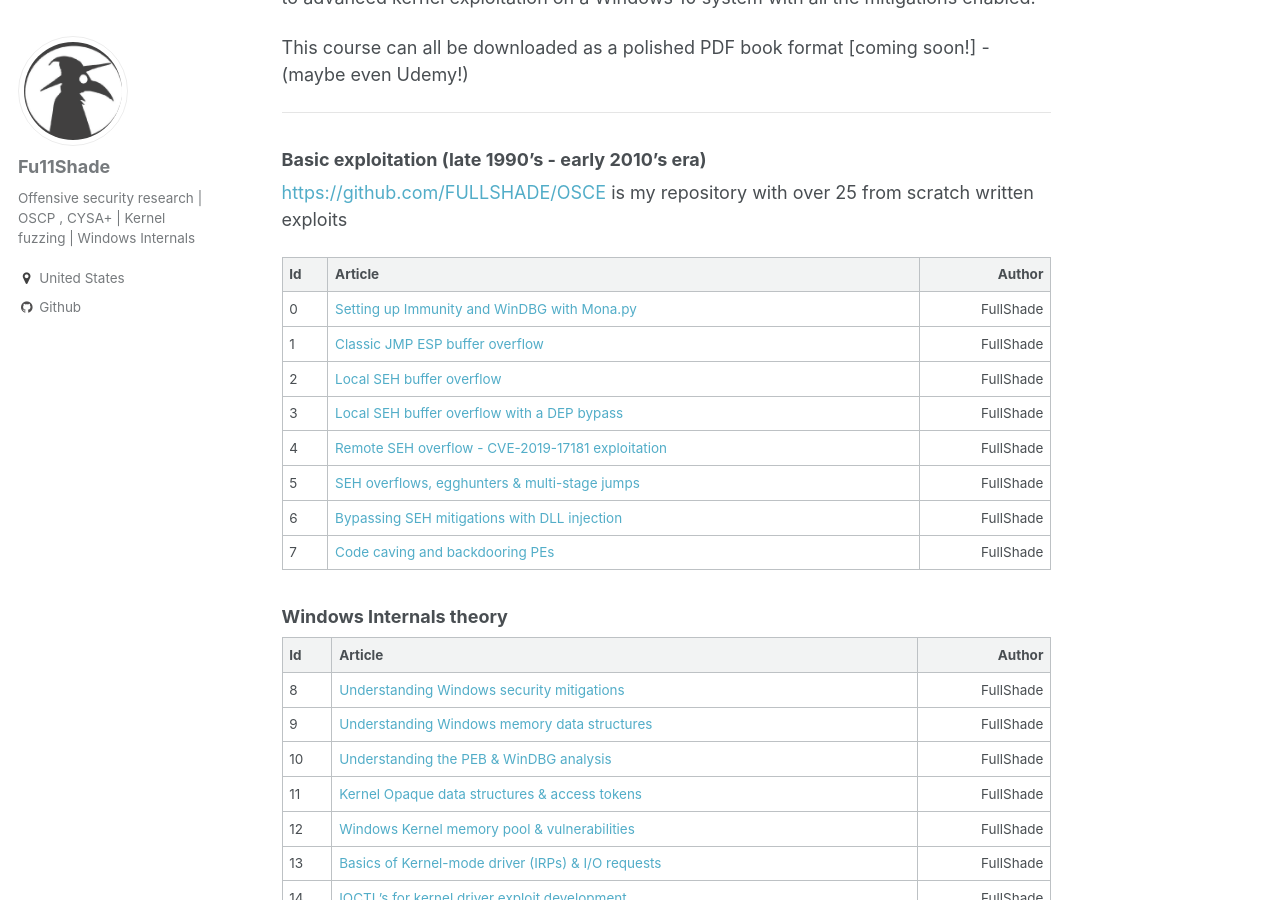
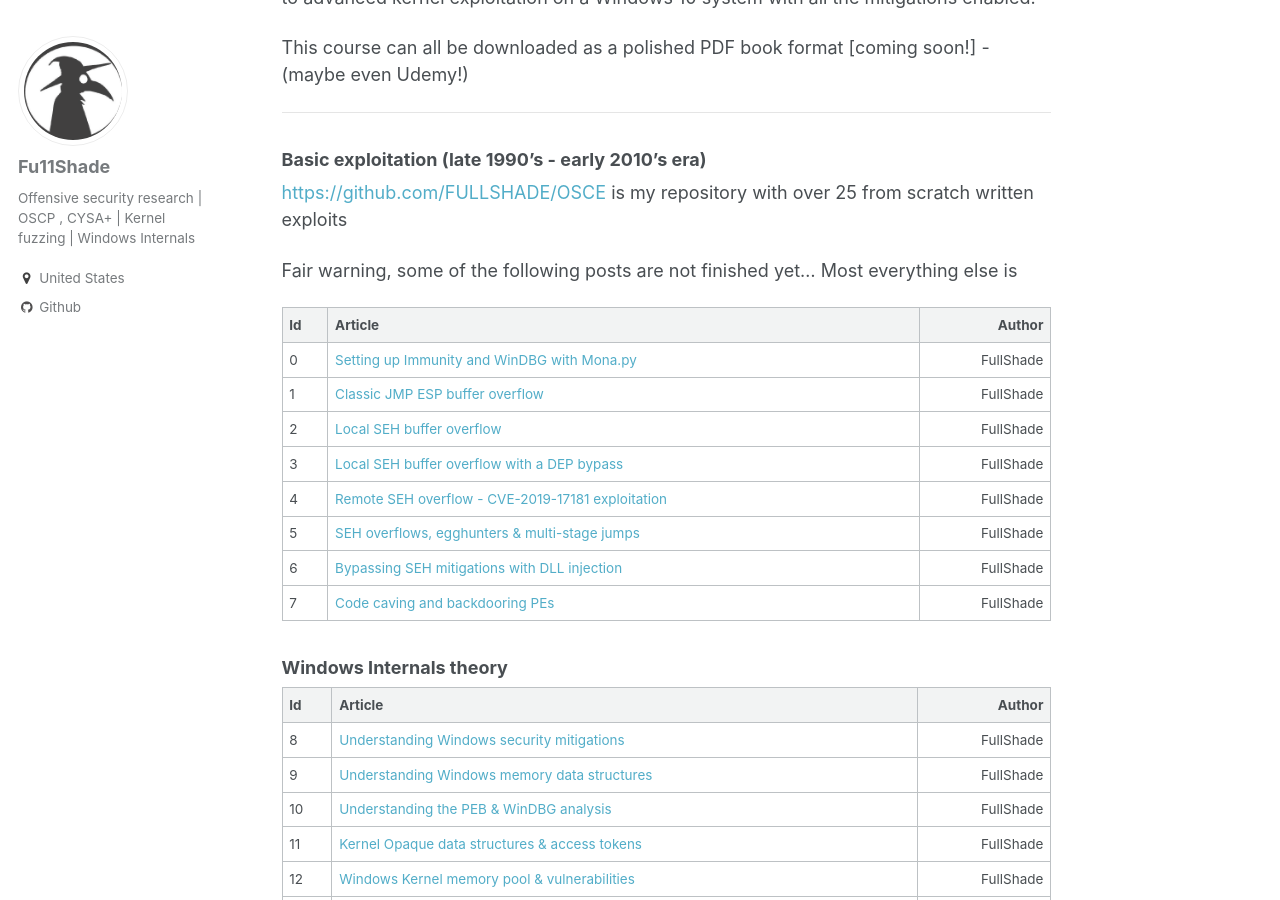
Before and after one commit to asdyxcyxc/FULLSHADE.github.io, a Jekyll site: the page built from _pages/windows-exploitation-pathway.md, in a window 1280 px wide and 900 px high, scrolled down 362 px. Built offline with Jekyll 4.4.1, drawn with Linux system fonts in a browser that asks for light colours.

Commit message:
Update windows-exploitation-pathway.md

```diff
--- a/_pages/windows-exploitation-pathway.md
+++ b/_pages/windows-exploitation-pathway.md
@@ -16,6 +16,8 @@ This course can all be downloaded as a polished PDF book format [coming soon!] -
 ### Basic exploitation (late 1990's - early 2010's era)
 
 [https://github.com/FULLSHADE/OSCE](https://github.com/FULLSHADE/OSCE) is my repository with over 25 from scratch written exploits
+
+Fair warning, some of the following posts are not finished yet... Most everything else is
 
 | Id | Article | Author  |
 |:---|:--------|--------:|
```
